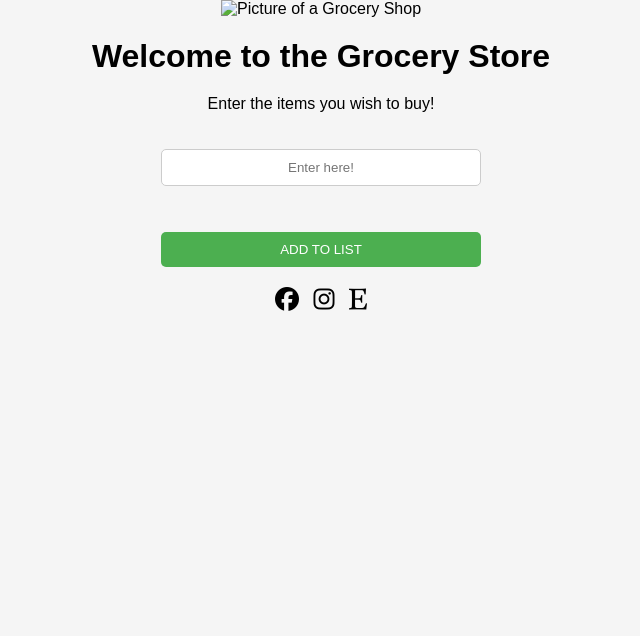
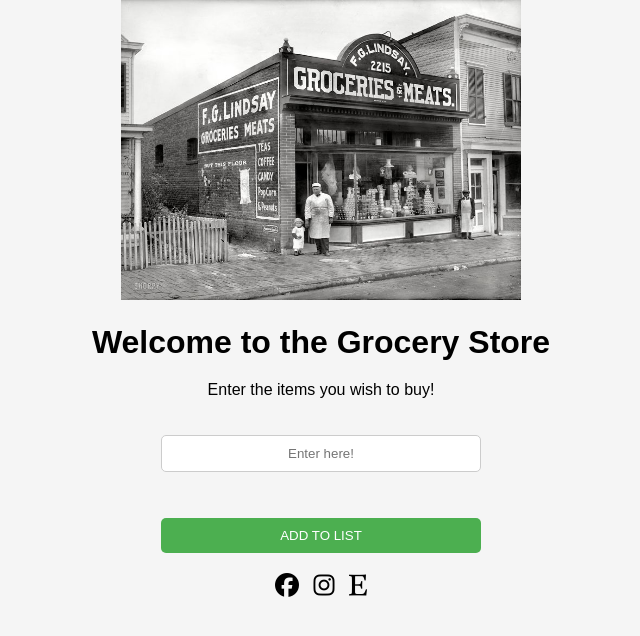
Before and after one commit to sriv0023/ui-and-dynamic-content, a plain HTML site: page index.html in a window 1280 px wide. Shown: the whole page, without its empty margins (319-959 px from the left). Drawn offline with Linux system fonts and the light colour scheme; the site is published under a folder, as on GitHub Pages, so addresses that start at the root find nothing.

Commit message:
Update index.html

```diff
--- a/index.html
+++ b/index.html
@@ -9,7 +9,7 @@
   </head>
 <body>
   <div class="masthead">
-    <img src="/image/GroceryShop.jpg" alt="Picture of a Grocery Shop">
+    <img src="image/GroceryShop.jpg" alt="Picture of a Grocery Shop">
     <h1>Welcome to the Grocery Store</h1>
   </div>
   <div class="main-content">
```
